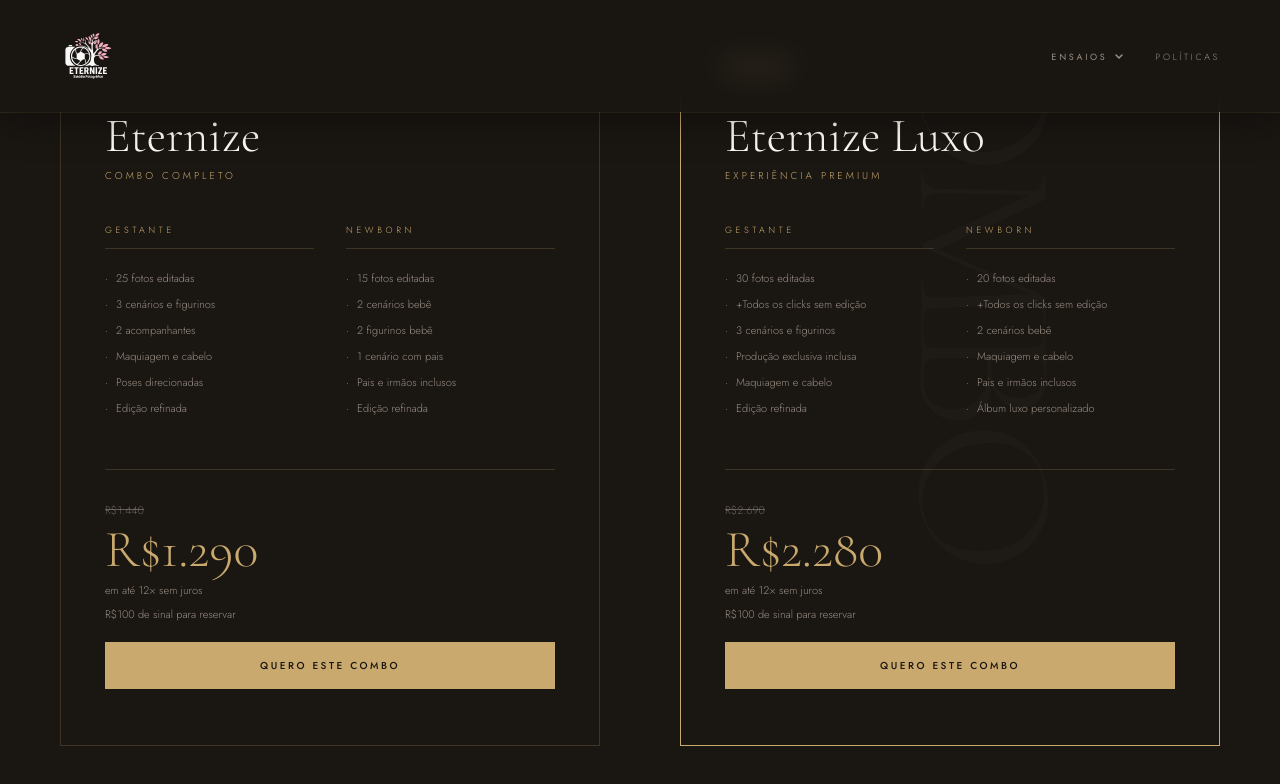
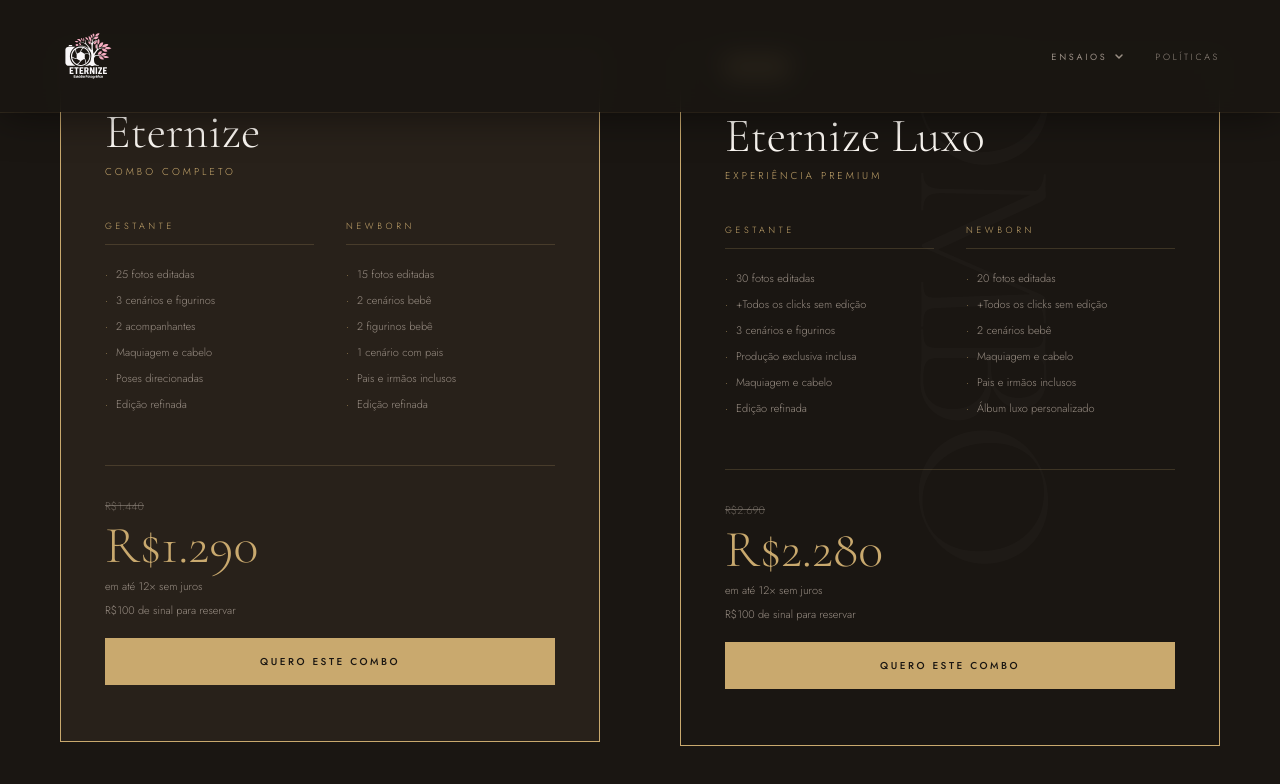
Before and after one commit to sapuppo/Estudio.Eternize, a Next.js app: page /gestante in a window 1280 px wide. In both pictures the pointer is over the element 330 px from the left and 3354 px from the top of the page. Shown: the part 2954-3738 px from the top of the page. Built offline with nearby package versions, Linux system fonts and the light colour scheme.

Commit message:
feat: add hover effect to combo cards
Add subtle golden hover effect with color transition, border, and slight upward movement.

Co-authored-by: EstudioEternize <5691736+sapuppo@users.noreply.github.com>

```diff
--- a/app/globals.css
+++ b/app/globals.css
@@ -680,6 +680,14 @@ section {
   border: 1px solid rgba(201,169,110,0.2);
   padding: 56px 44px;
   position: relative;
+  background: transparent;
+  transition: all 0.4s ease;
+}
+
+.combo-card:hover {
+  background: rgba(201,169,110,0.08);
+  border-color: var(--gold);
+  transform: translateY(-4px);
 }
 
 .combo-card.featured {
```
Also changed, not shown: 21 other files (tests, documents, lock files or other folders).
